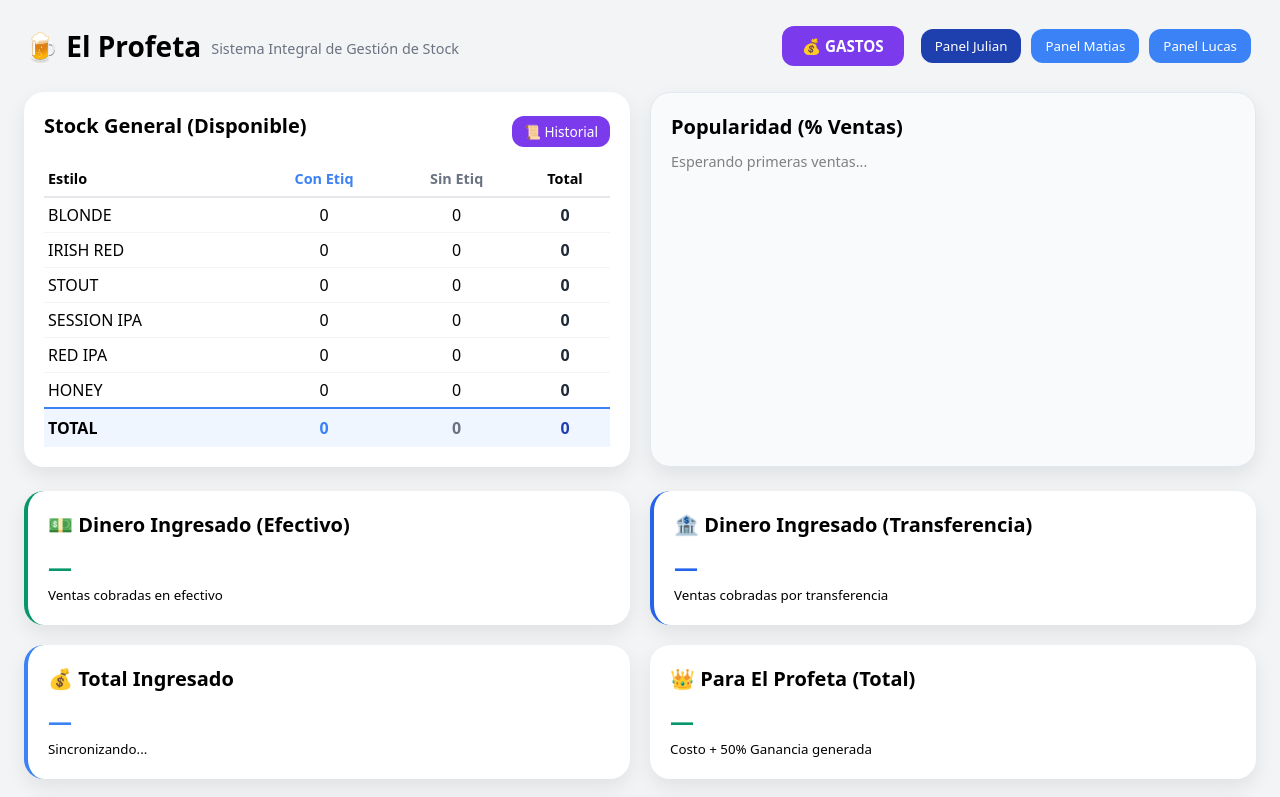
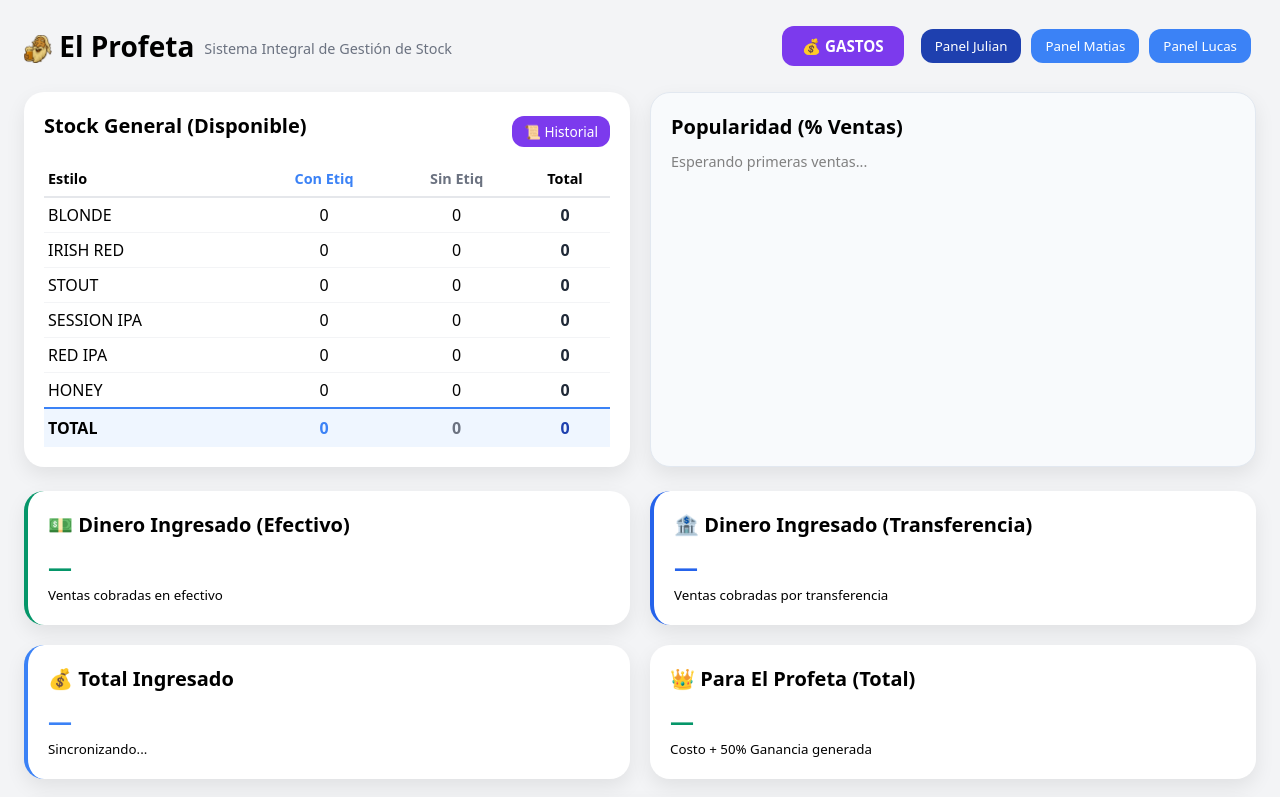
Before and after one commit to lucasmanuelcastro-cpu/elprofetacontrolstock, a website: page index.html in a window 1280 px wide. Shown: the top 797 px of the page. Drawn offline with Linux system fonts and the light colour scheme; no server answers.

Commit message:
Update header with logo and improve layout

```diff
--- a/index.html
+++ b/index.html
@@ -63,7 +63,7 @@
         <header class="main-header">
             <div class="header-content">
                 <div class="header-title">
-                    <h1>🍺 El Profeta</h1>
+                    <h1><img src="EP CARA.png" alt="El Profeta" style="height:1em; vertical-align:middle;"> El Profeta</h1>
                     <p>Sistema Integral de Gestión de Stock</p>
                 </div>
                 <div class="header-actions">
```
